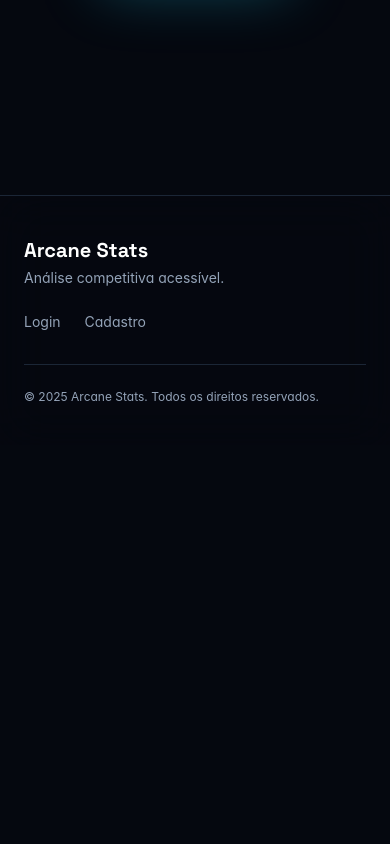
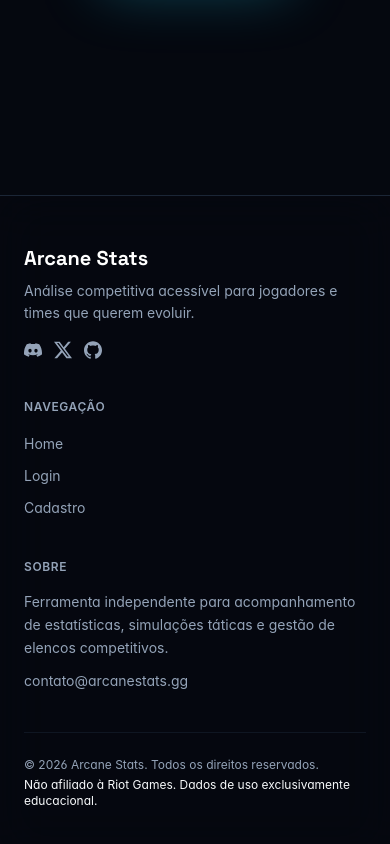
Before and after one commit to CapivaraDevv/Arcane-Stats, a React (Vite) app in the folder arcane-stats/: page / in a window 390 px wide. Shown: the part 5274-6118 px from the top of the page. Before the commit the page ends 5719 px from the top, so only its background shows below. Built offline with nearby package versions, Linux system fonts and the light colour scheme; no server answers.

Commit message:
feat: enhance footer with improved UI and responsiveness

```diff
--- a/arcane-stats/src/components/AppFooter.tsx
+++ b/arcane-stats/src/components/AppFooter.tsx
@@ -1,29 +1,113 @@
 import { Link } from "react-router-dom";
+
+const navLinks = [
+  { to: "/", label: "Home" },
+  { to: "/login", label: "Login" },
+  { to: "/register", label: "Cadastro" },
+];
+
+function DiscordIcon({ size = 18 }: { size?: number }) {
+  return (
+    <svg width={size} height={size} viewBox="0 0 24 24" fill="currentColor" xmlns="http://www.w3.org/2000/svg">
+      <path d="M20.317 4.37a19.791 19.791 0 0 0-4.885-1.515.074.074 0 0 0-.079.037c-.21.375-.444.864-.608 1.25a18.27 18.27 0 0 0-5.487 0 12.64 12.64 0 0 0-.617-1.25.077.077 0 0 0-.079-.037A19.736 19.736 0 0 0 3.677 4.37a.07.07 0 0 0-.032.027C.533 9.046-.32 13.58.099 18.057.101 18.08.114 18.1.132 18.11a19.9 19.9 0 0 0 5.993 3.03.078.078 0 0 0 .084-.028c.462-.63.874-1.295 1.226-1.994a.076.076 0 0 0-.041-.106 13.107 13.107 0 0 1-1.872-.892.077.077 0 0 1-.008-.128 10.2 10.2 0 0 0 .372-.292.074.074 0 0 1 .077-.01c3.928 1.793 8.18 1.793 12.062 0a.074.074 0 0 1 .078.01c.12.098.246.198.373.292a.077.077 0 0 1-.006.127 12.299 12.299 0 0 1-1.873.892.077.077 0 0 0-.041.107c.36.698.772 1.362 1.225 1.993a.076.076 0 0 0 .084.028 19.839 19.839 0 0 0 6.002-3.03.077.077 0 0 0 .032-.054c.5-5.177-.838-9.674-3.549-13.66a.061.061 0 0 0-.031-.03zM8.02 15.33c-1.183 0-2.157-1.085-2.157-2.419 0-1.333.956-2.419 2.157-2.419 1.21 0 2.176 1.096 2.157 2.42 0 1.333-.956 2.418-2.157 2.418zm7.975 0c-1.183 0-2.157-1.085-2.157-2.419 0-1.333.955-2.419 2.157-2.419 1.21 0 2.176 1.096 2.157 2.42 0 1.333-.946 2.418-2.157 2.418z"/>
+    </svg>
+  );
+}
+
+function XIcon({ size = 18 }: { size?: number }) {
+  return (
+    <svg width={size} height={size} viewBox="0 0 24 24" fill="currentColor" xmlns="http://www.w3.org/2000/svg">
+      <path d="M18.901 1.153h3.68l-8.04 9.19L24 22.846h-7.406l-5.8-7.584-6.638 7.584H.474l8.6-9.83L0 1.154h7.594l5.243 7.184 6.064-7.184zm-1.161 19.52h2.04L6.178 2.624H3.99l13.75 18.05z"/>
+    </svg>
+  );
+}
+
+function GitHubIcon({ size = 18 }: { size?: number }) {
+  return (
+    <svg width={size} height={size} viewBox="0 0 24 24" fill="currentColor" xmlns="http://www.w3.org/2000/svg">
+      <path d="M12 .297c-6.63 0-12 5.373-12 12 0 5.303 3.438 9.8 8.205 11.385.6.113.82-.258.82-.577 0-.285-.01-1.04-.015-2.04-3.338.724-4.042-1.61-4.042-1.61C4.422 18.07 3.633 17.7 3.633 17.7c-1.087-.744.084-.729.084-.729 1.205.084 1.838 1.236 1.838 1.236 1.07 1.835 2.809 1.305 3.495.998.108-.776.417-1.305.76-1.605-2.665-.3-5.466-1.332-5.466-5.93 0-1.31.465-2.38 1.235-3.22-.135-.303-.54-1.523.105-3.176 0 0 1.005-.322 3.3 1.23.96-.267 1.98-.399 3-.405 1.02.006 2.04.138 3 .405 2.28-1.552 3.285-1.23 3.285-1.23.645 1.653.24 2.873.12 3.176.765.84 1.23 1.91 1.23 3.22 0 4.61-2.805 5.625-5.475 5.92.42.36.81 1.096.81 2.22 0 1.606-.015 2.896-.015 3.286 0 .315.21.69.825.57C20.565 22.092 24 17.592 24 12.297c0-6.627-5.373-12-12-12"/>
+    </svg>
+  );
+}
+
+const socialLinks = [
+  { href: "https://discord.gg", label: "Discord", Icon: DiscordIcon },
+  { href: "https://x.com", label: "X", Icon: XIcon },
+  { href: "https://github.com", label: "GitHub", Icon: GitHubIcon },
+];
 
 export default function AppFooter() {
   return (
     <footer className="relative z-10 mt-20 border-t border-border bg-[hsl(var(--background)/0.8)] backdrop-blur-xl">
-      <div className="mx-auto max-w-6xl px-6 py-10">
-        <div className="flex flex-col items-start justify-between gap-6 md:flex-row md:items-center">
+      <div className="mx-auto max-w-6xl px-6 py-12">
+        <div className="grid grid-cols-1 gap-10 md:grid-cols-3">
+          {/* Marca */}
           <div>
             <span className="font-display text-xl font-bold text-white">
               Arcane Stats
             </span>
-            <p className="mt-1 text-sm text-muted-foreground">
-              Análise competitiva acessível.
+            <p className="mt-2 text-sm text-muted-foreground leading-relaxed">
+              Análise competitiva acessível para jogadores e times que querem evoluir.
             </p>
+            <div className="mt-4 flex items-center gap-3">
+              {socialLinks.map(({ href, label, Icon }) => (
+                <a
+                  key={label}
+                  href={href}
+                  target="_blank"
+                  rel="noopener noreferrer"
+                  aria-label={label}
+                  className="text-muted-foreground hover:text-primary transition-colors"
+                >
+                  <Icon size={18} />
+                </a>
+              ))}
+            </div>
           </div>
-          <nav className="flex items-center gap-6 text-sm text-muted-foreground">
-            <Link to="/login" className="hover:text-primary transition">
-              Login
-            </Link>
-            <Link to="/register" className="hover:text-primary transition">
-              Cadastro
-            </Link>
-          </nav>
+
+          {/* Navegação */}
+          <div>
+            <h3 className="text-xs font-semibold uppercase tracking-wider text-muted-foreground mb-4">
+              Navegação
+            </h3>
+            <ul className="space-y-2">
+              {navLinks.map(({ to, label }) => (
+                <li key={to}>
+                  <Link
+                    to={to}
+                    className="text-sm text-muted-foreground hover:text-primary transition-colors"
+                  >
+                    {label}
+                  </Link>
+                </li>
+              ))}
+            </ul>
+          </div>
+
+          {/* Sobre */}
+          <div>
+            <h3 className="text-xs font-semibold uppercase tracking-wider text-muted-foreground mb-4">
+              Sobre
+            </h3>
+            <p className="text-sm text-muted-foreground leading-relaxed">
+              Ferramenta independente para acompanhamento de estatísticas, simulações táticas e gestão de elencos competitivos.
+            </p>
+            <a
+              href="mailto:contato@arcanestats.gg"
+              className="mt-3 inline-block text-sm text-muted-foreground hover:text-primary transition-colors"
+            >
+              contato@arcanestats.gg
+            </a>
+          </div>
         </div>
-        <div className="mt-8 border-t border-border pt-6 text-xs text-muted-foreground">
-          © 2025 Arcane Stats. Todos os direitos reservados.
+
+        <div className="mt-10 border-t border-border/50 pt-6 flex flex-col gap-1 md:flex-row md:items-center md:justify-between">
+          <p className="text-xs text-muted-foreground">
+            © {new Date().getFullYear()} Arcane Stats. Todos os direitos reservados.
+          </p>
+          <p className="text-xs text-muted-foreground/60">
+            Não afiliado à Riot Games. Dados de uso exclusivamente educacional.
+          </p>
         </div>
       </div>
     </footer>
```
